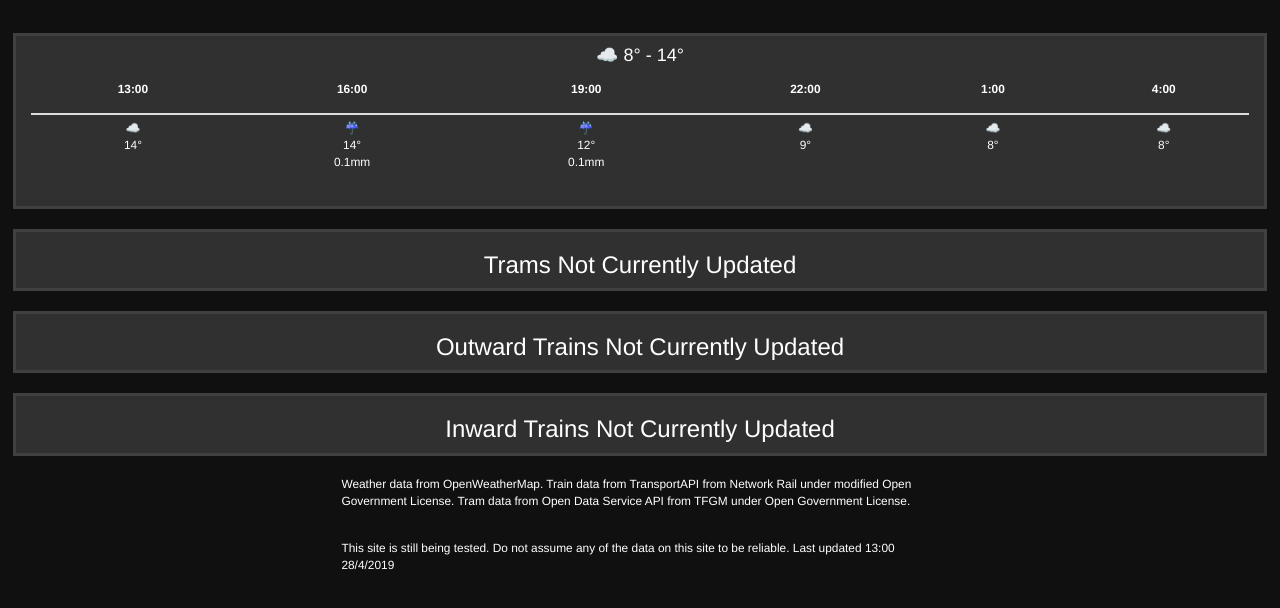
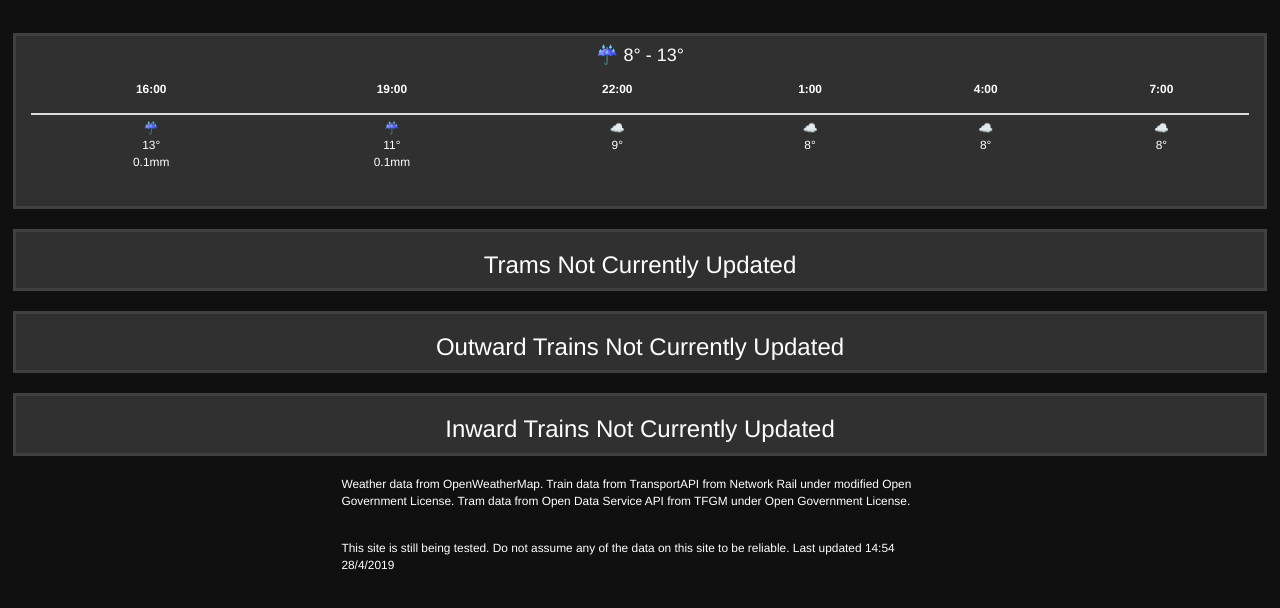
Before and after one commit to tonytony99/tonytony99.github.io, a plain HTML site: page tt/index.html in a window 1280 px wide. Drawn offline with nearby package versions, Linux system fonts and the light colour scheme.

Commit message:
updated homepage

```diff
--- a/tt/index.html
+++ b/tt/index.html
@@ -23,23 +23,23 @@
         </div>
 
         <div class="col-xs-12 grey">
-            <h4 align="center"> ☁️  8°  -  14° </h4>
+            <h4 align="center"> ☔  8°  -  13° </h4>
             <table class="table table-condensed small">
 <thead>
 <tr>
-    <th scope='col'><p align='center'>13:00</p></th>
     <th scope='col'><p align='center'>16:00</p></th>
     <th scope='col'><p align='center'>19:00</p></th>
     <th scope='col'><p align='center'>22:00</p></th>
     <th scope='col'><p align='center'>1:00</p></th>
     <th scope='col'><p align='center'>4:00</p></th>
+    <th scope='col'><p align='center'>7:00</p></th>
 </tr>
 </thead><tbody>
 <tr>
-    <td><p align='center'>☁️<br/>14°<br/></p></td>
-    <td><p align='center'>☔<br/>14°<br/>0.1mm</p></td>
-    <td><p align='center'>☔<br/>12°<br/>0.1mm</p></td>
+    <td><p align='center'>☔<br/>13°<br/>0.1mm</p></td>
+    <td><p align='center'>☔<br/>11°<br/>0.1mm</p></td>
     <td><p align='center'>☁️<br/>9°<br/></p></td>
+    <td><p align='center'>☁️<br/>8°<br/></p></td>
     <td><p align='center'>☁️<br/>8°<br/></p></td>
     <td><p align='center'>☁️<br/>8°<br/></p></td>
 </tr>
@@ -102,7 +102,7 @@
             This site is still being tested.
             Do not assume any of the data on this site to be reliable.
             Last updated
-            13:00
+            14:54
             28/4/2019
             </p>
         </div>
```
